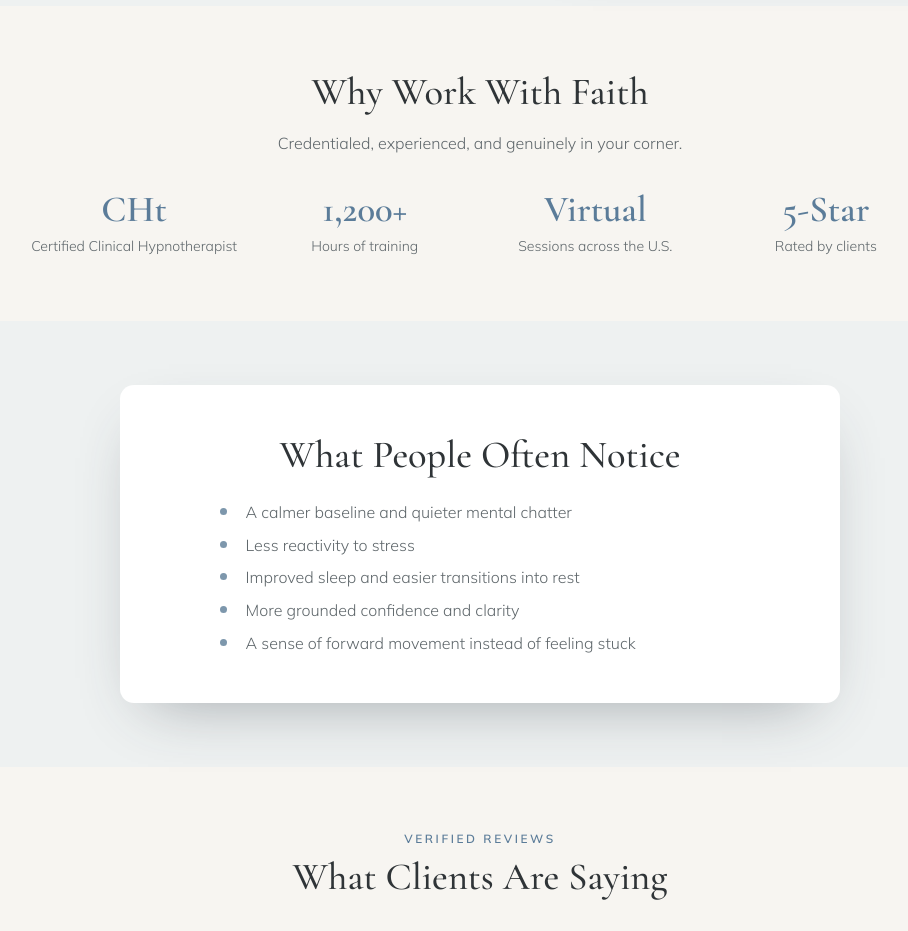
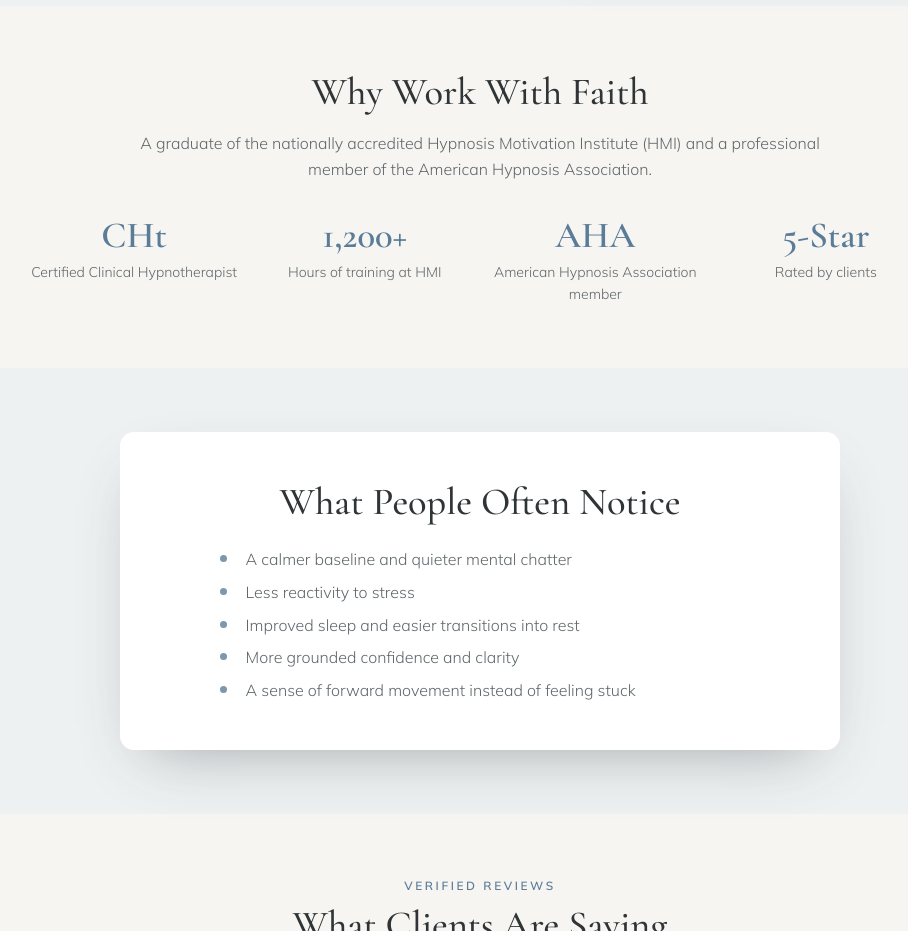
Before and after one commit to LucFlynn/faithhypno, a plain HTML site: page index.html in a window 1280 px wide. Shown: the part 2460-3391 px from the top of the page, without its empty margins (160-1068 px from the left). Drawn offline with nearby package versions, Linux system fonts and the light colour scheme.

Commit message:
Strengthen credentials with verified HMI + AHA detail
The 1,200+ hours claim is confirmed on faithhypno.com (graduate of the
accredited Hypnosis Motivation Institute; American Hypnosis Association
member). Surface HMI + AHA in the "Why Work With Faith" block for
stronger third-party credibility.

Co-Authored-By: Claude Opus 4.8 <noreply@anthropic.com>

```diff
--- a/index.html
+++ b/index.html
@@ -23,8 +23,9 @@
        Configure a trigger on the custom event `book_call_click` in GTM
        to fire the Google Ads conversion / GA4 event.
 
-  VERIFY before scaling spend: the "1,200+ hours of training" claim.
-  ("Certified Clinical Hypnotherapist (CHt)" is confirmed on faithhypno.com.)
+  Credentials confirmed on faithhypno.com: Certified Clinical Hypnotherapist
+  (CHt), graduate of the Hypnosis Motivation Institute (HMI) with 1,200+
+  training hours, American Hypnosis Association professional member.
 
   Conversion note: booking completes off-domain (Heal.me-backed), so a true
   "booking confirmed" event can't be tracked. book_call_click (CTA click) is the
@@ -273,12 +274,12 @@
     <section class="band">
       <div class="band-head">
         <h2 class="serif">Why Work With Faith</h2>
-        <p class="lede">Credentialed, experienced, and genuinely in your corner.</p>
+        <p class="lede">A graduate of the nationally accredited Hypnosis Motivation Institute (HMI) and a professional member of the American Hypnosis Association.</p>
       </div>
       <div class="creds">
         <div class="creds-item"><span class="creds-num">CHt</span><span class="creds-label">Certified Clinical Hypnotherapist</span></div>
-        <div class="creds-item"><span class="creds-num">1,200+</span><span class="creds-label">Hours of training</span></div>
-        <div class="creds-item"><span class="creds-num">Virtual</span><span class="creds-label">Sessions across the U.S.</span></div>
+        <div class="creds-item"><span class="creds-num">1,200+</span><span class="creds-label">Hours of training at HMI</span></div>
+        <div class="creds-item"><span class="creds-num">AHA</span><span class="creds-label">American Hypnosis Association member</span></div>
         <div class="creds-item"><span class="creds-num">5-Star</span><span class="creds-label">Rated by clients</span></div>
       </div>
     </section>
```
